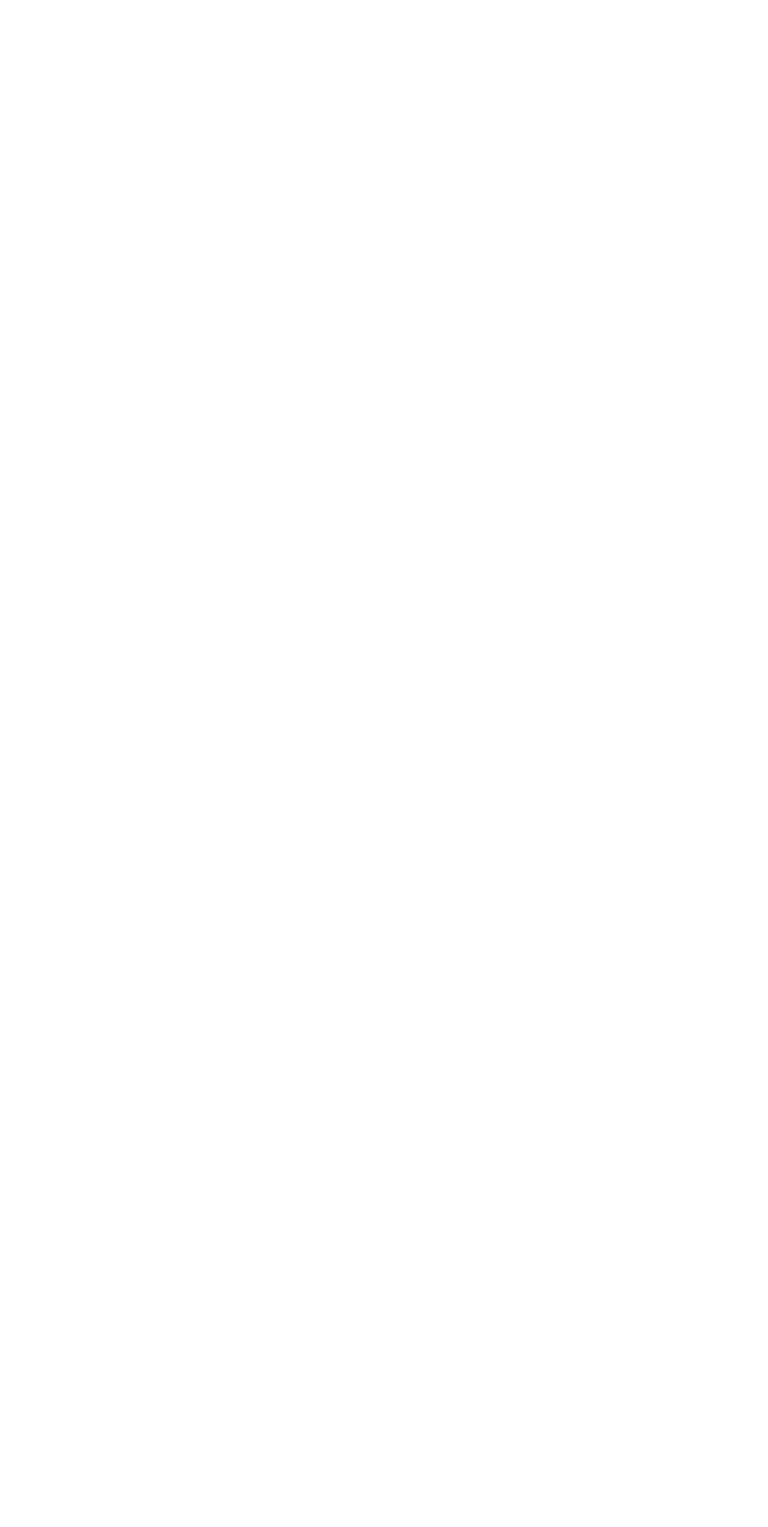
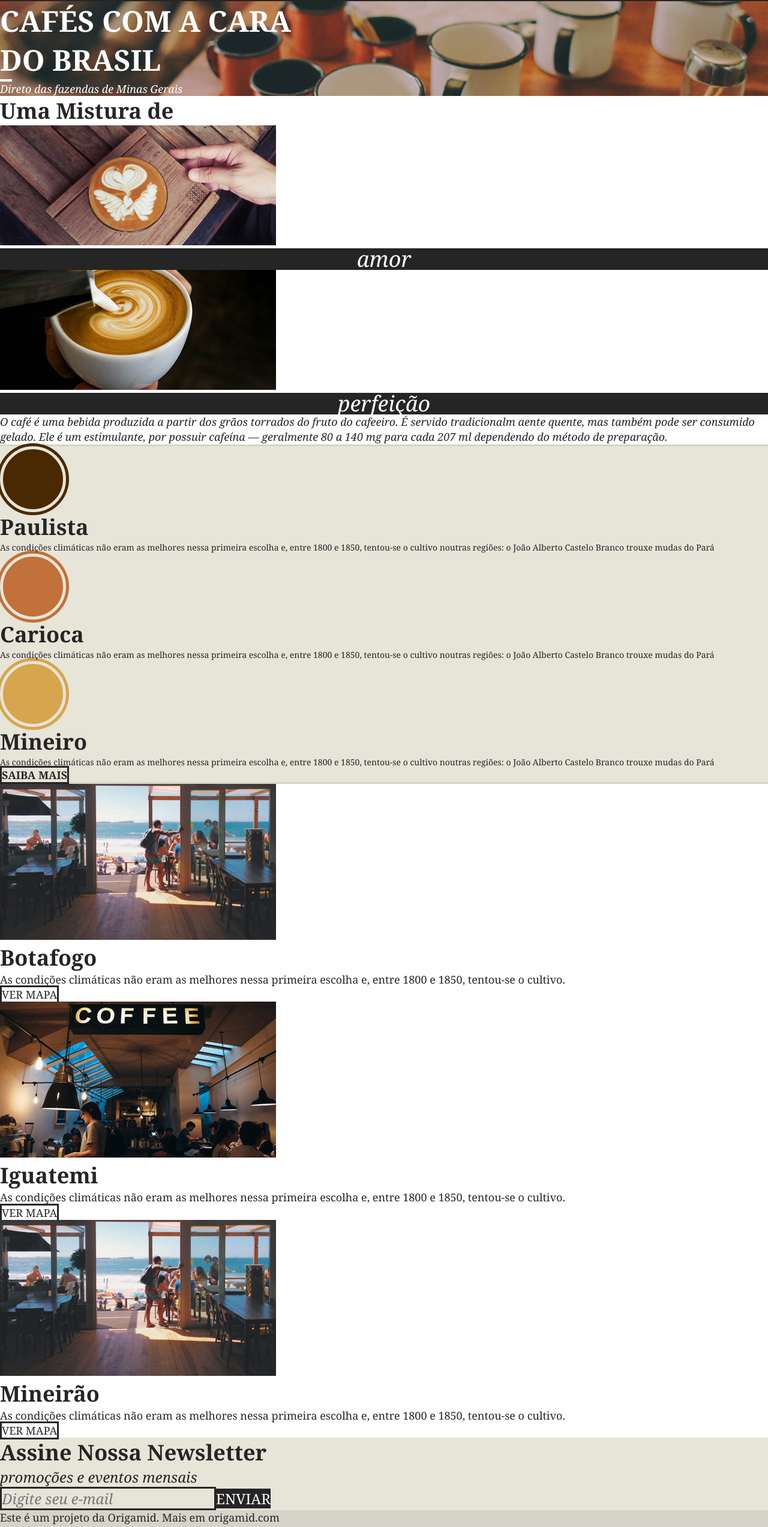
Before and after one commit to israelmteixeira1/Braf--Coffe, an Angular app in the folder brafe-css/: page /brafeCssGrid in a window 1280 px wide. Before the commit this address led to /. Shown: the part 136-2682 px from the top of the page at 60% size. Before the commit the page ends 800 px from the top, so only its background shows below. Built offline with nearby package versions, Linux system fonts and the light colour scheme.

Commit message:
Adicionado setup inicial do projeto para iniciar o site utilizando grid

```diff
--- a/brafe-css/src/app/app.module.ts
+++ b/brafe-css/src/app/app.module.ts
@@ -4,11 +4,13 @@ import { BrowserModule } from '@angular/platform-browser';
 import { AppRoutingModule } from './app-routing.module';
 import { AppComponent } from './app.component';
 import { BrafeCssPuroComponent } from './pages/brafe-css-puro/brafe-css-puro.component';
+import { BrafeCssGridComponent } from './pages/brafe-css-grid/brafe-css-grid.component';
 
 @NgModule({
   declarations: [
     AppComponent,
-    BrafeCssPuroComponent
+    BrafeCssPuroComponent,
+    BrafeCssGridComponent
   ],
   imports: [
     BrowserModule,
--- /dev/null
+++ b/brafe-css/src/app/pages/brafe-css-grid/brafe-css-grid.component.css
@@ -0,0 +1,193 @@
+/* Reset */
+
+body, h1, h2, h3, p, ul {
+	padding: 0px;
+	margin: 0px;
+}
+
+body {
+	font-family: Georgia, serif;
+	color: #252525;
+}
+
+* {
+	box-sizing: border-box;
+}
+
+/* Menu */
+
+.menu {
+	background: #252525;
+}
+
+.menu-nav a {
+	text-decoration: none;
+	color: #fff;
+	font-size: 1.125em;
+}
+
+/* Intro */
+
+.intro {
+	background: url('../../../assets/2-11-brafe-1-grid_arquivos/brafe-1-grid/img/bg-intro.jpg') no-repeat center center;
+	background-size: cover;
+	color: #fff;
+}
+
+.intro h1 {
+	text-transform: uppercase;
+	font-size: 3em;
+}
+
+.intro h1::after {
+	content: '';
+	display: block;
+	width: 20px;
+	height: 4px;
+	background: #fff;
+}
+
+.intro p {
+	font-style: italic;
+	font-size: 1.125em;
+}
+
+/* Sobre */
+
+.sobre h2 {
+	font-size: 2.25em;
+}
+
+.sobre-item h3 {
+	font-size: 2.25em;
+	line-height: 1em;
+	background: #252525;
+	color: #fff;
+	font-style: italic;
+	font-weight: normal;
+	text-align: center;
+	position: relative;
+}
+
+.sobre > p {
+	font-size: 1.125em;
+	line-height: 1.4em;
+	font-style: italic;
+}
+
+/* Produtos */
+
+.produtos {
+	background: #e7e4d8;
+	border-top: 3px solid #d6d3c8;
+	border-bottom: 3px solid #d6d3c8;
+}
+
+.produtos-item h2 {
+	font-size: 2.25em;
+}
+
+.produtos-item h2::before {
+	content: '';
+	display: block;
+	width: 100px;
+	height: 100px;
+	background: currentColor;
+	border-radius: 50%;
+	border: 5px solid #e7e4d8;
+	box-shadow: 0 0 0 5px currentColor;
+}
+
+h2.produtos-paulista::before {
+	color: #492901;
+}
+
+h2.produtos-carioca::before {
+	color: #c17139;
+}
+
+h2.produtos-mineiro::before {
+	color: #d7a54d;
+}
+
+.produtos-item p {
+	font-size: 0.875em;
+	line-height: 1.4em;
+}
+
+.produtos-btn {
+	border: 3px solid #252525;
+	color: #252525;
+	text-decoration: none;
+	text-align: center;
+	font-size: 1.125em;
+	font-weight: bold;
+	text-transform: uppercase;
+}
+
+/* Locais */
+
+.locais-item h2 {
+	font-size: 2.25em;
+}
+
+.locais-item p {
+	font-size: 1.125em;
+	line-height: 1.4em;
+}
+
+.locais-item a {
+	font-size: 1.125em;
+	text-transform: uppercase;
+	text-decoration: none;
+	border: 3px solid;
+	color: #252525;
+}
+
+/* Assine */
+
+.assine {
+	background: #e7e4d8;
+}
+
+.assine-info h2 {
+	font-size: 2.25em;
+}
+
+.assine-info p {
+	font-size: 1.5em;
+	font-style: italic;
+}
+
+.assine form label {
+	display: none;
+}
+
+.assine input {
+	border: 3px solid #252525;
+	background: none;
+	font-size: 1.5em;
+	font-style: italic;
+	font-family: Georgia, serif;
+}
+
+.assine button {
+	background: #252525;
+	border: none;
+	font-family: Georgia, serif;
+	text-transform: uppercase;
+	font-size: 1.5em;
+	color: #fff;
+	cursor: pointer;
+}
+
+/*Footer*/
+
+.footer {
+	background: #d6d3c8;
+}
+
+.footer p {
+	font-size: 1.125em;
+	line-height: 1.4em;
+}
--- /dev/null
+++ b/brafe-css/src/app/pages/brafe-css-grid/brafe-css-grid.component.html
@@ -0,0 +1,107 @@
+<body>
+
+	<header class="menu">
+		<div>
+			<a class="menu-logo" href="#"><img src="assets/2-11-brafe-1-grid_arquivos/brafe-1-grid/img/brafe.png" alt="Brafé"></a>
+			<nav class="menu-nav">
+				<ul>
+					<li><a href="#">Sobre</a></li>
+					<li><a href="#">Produtos</a></li>
+					<li><a href="#">Portfólio</a></li>
+					<li><a href="#">Contato</a></li>
+				</ul>
+			</nav>
+		</div>
+	</header>
+
+	<main class="intro">
+		<h1>Cafés com a cara<br>do Brasil</h1>
+		<p>Direto das fazendas de Minas Gerais</p>
+	</main>
+
+	<section class="sobre">
+		<h2>Uma Mistura de</h2>
+		<div>
+			<div class="sobre-item">
+				<img src="assets/2-11-brafe-1-grid_arquivos/brafe-1-grid/img/cafe-1.jpg">
+				<h3>amor</h3>
+			</div>
+			<div class="sobre-item">
+				<img src="assets/2-11-brafe-1-grid_arquivos/brafe-1-grid/img/cafe-2.jpg">
+				<h3>perfeição</h3>
+			</div>
+		</div>
+		<p>O café é uma bebida produzida a partir dos grãos torrados do fruto do cafeeiro. É servido tradicionalm
+aente quente, mas também pode ser consumido gelado. Ele é um estimulante, por possuir cafeína — geralmente 80 a 140 mg para cada 207 ml dependendo do método de preparação.</p>
+	</section>
+
+	<section class="produtos">
+		<div>
+			<div class="produtos-item">
+				<h2 class="produtos-paulista">Paulista</h2>
+				<p>As condições climáticas não eram as melhores nessa primeira escolha e, entre 1800 e 1850, tentou-se o cultivo noutras regiões: o João Alberto Castelo Branco trouxe mudas do Pará</p>
+			</div>
+			<div class="produtos-item">
+				<h2 class="produtos-carioca">Carioca</h2>
+				<p>As condições climáticas não eram as melhores nessa primeira escolha e, entre 1800 e 1850, tentou-se o cultivo noutras regiões: o João Alberto Castelo Branco trouxe mudas do Pará</p>
+			</div>
+			<div class="produtos-item">
+				<h2 class="produtos-mineiro">Mineiro</h2>
+				<p>As condições climáticas não eram as melhores nessa primeira escolha e, entre 1800 e 1850, tentou-se o cultivo noutras regiões: o João Alberto Castelo Branco trouxe mudas do Pará</p>
+			</div>
+		</div>
+		<a class="produtos-btn" href="#">Saiba Mais</a>
+	</section>
+
+	<section class="locais">
+		<div class="locais-item">
+			<img src="assets/2-11-brafe-1-grid_arquivos/brafe-1-grid/img/botafogo.jpg" alt="Brafé unidade Botafogo">
+			<div>
+				<h2>Botafogo</h2>
+				<p>As condições climáticas não eram as melhores nessa primeira escolha e, entre 1800 e 1850, tentou-se o cultivo.</p>
+				<a href="#">Ver Mapa</a>
+			</div>
+		</div>
+
+		<div class="locais-item">
+			<img src="assets/2-11-brafe-1-grid_arquivos/brafe-1-grid/img/iguatemi.jpg" alt="Brafé unidade Iguatemi">
+			<div>
+				<h2>Iguatemi</h2>
+				<p>As condições climáticas não eram as melhores nessa primeira escolha e, entre 1800 e 1850, tentou-se o cultivo.</p>
+				<a href="#">Ver Mapa</a>
+			</div>
+		</div>
+
+		<div class="locais-item">
+			<img src="assets/2-11-brafe-1-grid_arquivos/brafe-1-grid/img/botafogo.jpg" alt="Brafé unidade Mineirão">
+			<div>
+				<h2>Mineirão</h2>
+				<p>As condições climáticas não eram as melhores nessa primeira escolha e, entre 1800 e 1850, tentou-se o cultivo.</p>
+				<a href="#">Ver Mapa</a>
+			</div>
+		</div>
+
+	</section>
+
+	<section class="assine">
+		<div>
+			<div class="assine-info">
+				<h2>Assine Nossa Newsletter</h2>
+				<p>promoções e eventos mensais</p>
+			</div>
+			<form>
+				<label>E-mail</label>
+				<input type="text" placeholder="Digite seu e-mail">
+				<button type="submit">Enviar</button>
+			</form>
+		</div>
+	</section>
+
+	<footer class="footer">
+		<div>
+			<p>Este é um projeto da Origamid. Mais em origamid.com<br>Praia de Botafogo, 300, 5º andar - Botafogo - Rio de Janeiro</p>
+			<img src="assets/2-11-brafe-1-grid_arquivos/brafe-1-grid/img/brafe.png" alt="Brafé">
+		</div>
+	</footer>
+
+</body>
--- /dev/null
+++ b/brafe-css/src/app/pages/brafe-css-grid/brafe-css-grid.component.ts
@@ -0,0 +1,15 @@
+import { Component, OnInit } from '@angular/core';
+
+@Component({
+  selector: 'app-brafe-css-grid',
+  templateUrl: './brafe-css-grid.component.html',
+  styleUrls: ['./brafe-css-grid.component.css']
+})
+export class BrafeCssGridComponent implements OnInit {
+
+  constructor() { }
+
+  ngOnInit(): void {
+  }
+
+}
```
Also changed, not shown: brafe-css/src/app/app-routing.module.ts (+11 -1 lines), 1 other file (tests, documents, lock files or other folders).
